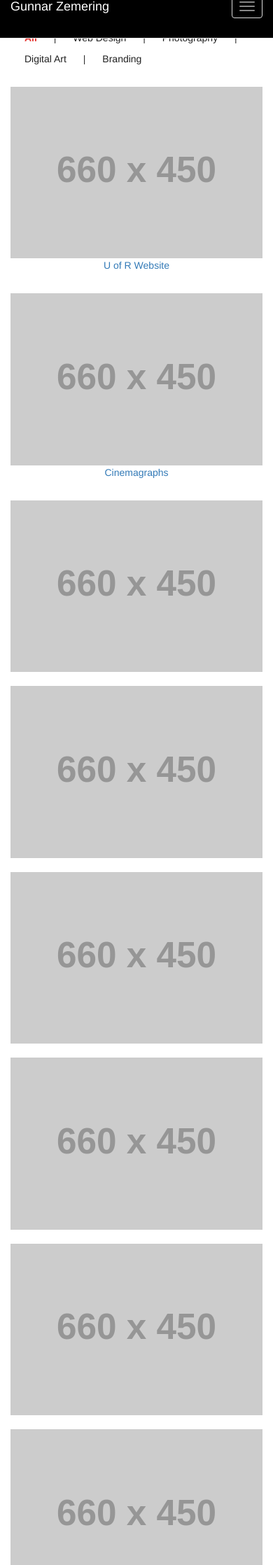
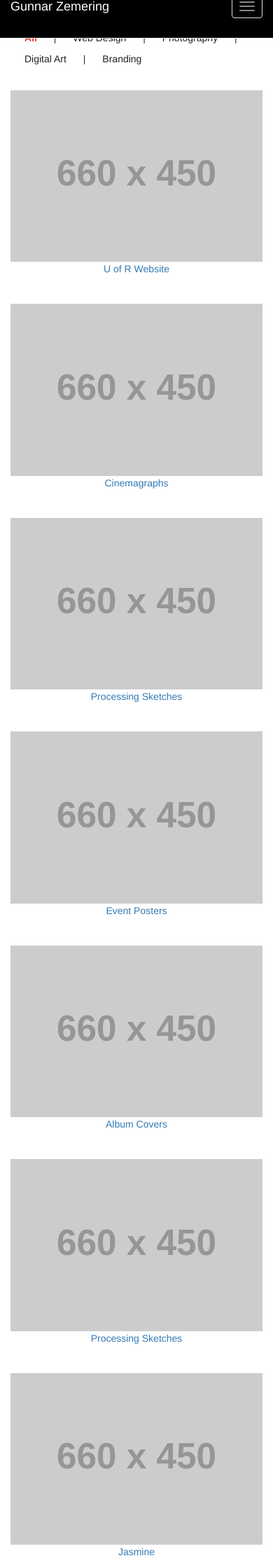
Before and after one commit to t0pgunn/project3, a PHP site: page /portfolio.php in a window 390 px wide. Shown: the part 36-2272 px from the top of the page at 70% size. Run offline with PHP 8.4, Linux system fonts and the light colour scheme; grey boxes labelled with a size stand in for pictures from a placeholder-image service; some libraries are stand-ins or nearby versions.

Commit message:
Added portfolio info

```diff
--- a/css/portfolio.css
+++ b/css/portfolio.css
@@ -96,9 +96,14 @@ padding-top: 50px;
 	overflow: hidden;
 	position: relative;
 }
+.gallary .gallary-item p{
+
+padding-bottom: 10px;
+
+}
 .categories{
 
-padding-bottom: 10px;
+padding-bottom: 15px;
 
 
 }
--- a/portfolio.php
+++ b/portfolio.php
@@ -86,6 +86,7 @@
                               <a href="#">
 
                                   <img src="http://placehold.it/660x450/CCC/FFF" class="img-responsive" alt="...">
+                                  <p class="text-center">Processing Sketches</p>
 
                               </a>
 
@@ -99,6 +100,48 @@
                               <a href="#">
 
                                   <img src="http://placehold.it/660x450/CCC/FFF" class="img-responsive" alt="...">
+                                  <p class="text-center">Event Posters</p>
+                              </a>
+
+                      </div>
+                  </div>
+    	            </div>
+
+    	            <div class="col-sm-6 col-md-3 web">
+                      <div class="gallary-item" data-toggle="modal" data-target="#myModal">
+                          <div class="hover-bg">
+                              <a href="#">
+
+                                  <img src="http://placehold.it/660x450/CCC/FFF" class="img-responsive" alt="...">
+                                  <p class="text-center">Album Covers</p>
+
+                              </a>
+
+                      </div>
+                  </div>
+    	            </div>
+
+    	            <div class="col-sm-6 col-md-3 art">
+                      <div class="gallary-item" data-toggle="modal" data-target="#myModal">
+                          <div class="hover-bg">
+                              <a href="#">
+
+                                  <img src="http://placehold.it/660x450/CCC/FFF" class="img-responsive" alt="...">
+                                  <p class="text-center">Processing Sketches</p>
+
+                              </a>
+
+                      </div>
+                  </div>
+    	            </div>
+
+    	            <div class="col-sm-6 col-md-3 photography web">
+                      <div class="gallary-item" data-toggle="modal" data-target="#myModal">
+                          <div class="hover-bg">
+                              <a href="#">
+
+                                  <img src="http://placehold.it/660x450/CCC/FFF" class="img-responsive" alt="...">
+                                  <p class="text-center">Jasmine</p>
 
                               </a>
 
@@ -112,51 +155,26 @@
                               <a href="#">
 
                                   <img src="http://placehold.it/660x450/CCC/FFF" class="img-responsive" alt="...">
+                                  <p class="text-center">Event Apparel</p>
 
                               </a>
 
                       </div>
                   </div>
     	            </div>
-
-    	            <div class="col-sm-6 col-md-3 art">
+                  <div class="col-sm-6 col-md-3 web">
                       <div class="gallary-item" data-toggle="modal" data-target="#myModal">
                           <div class="hover-bg">
                               <a href="#">
 
                                   <img src="http://placehold.it/660x450/CCC/FFF" class="img-responsive" alt="...">
+                                  <p class="text-center">ConnectTA</p>
 
                               </a>
 
                       </div>
                   </div>
-    	            </div>
-
-    	            <div class="col-sm-6 col-md-3 photography web">
-                      <div class="gallary-item" data-toggle="modal" data-target="#myModal">
-                          <div class="hover-bg">
-                              <a href="#">
-
-                                  <img src="http://placehold.it/660x450/CCC/FFF" class="img-responsive" alt="...">
-
-                              </a>
-
-                      </div>
                   </div>
-    	            </div>
-
-    	            <div class="col-sm-6 col-md-3 web">
-                      <div class="gallary-item" data-toggle="modal" data-target="#myModal">
-                          <div class="hover-bg">
-                              <a href="#">
-
-                                  <img src="http://placehold.it/660x450/CCC/FFF" class="img-responsive" alt="...">
-
-                              </a>
-
-                      </div>
-                  </div>
-    	            </div>
 
     	        </div>
     	    </div>
```
